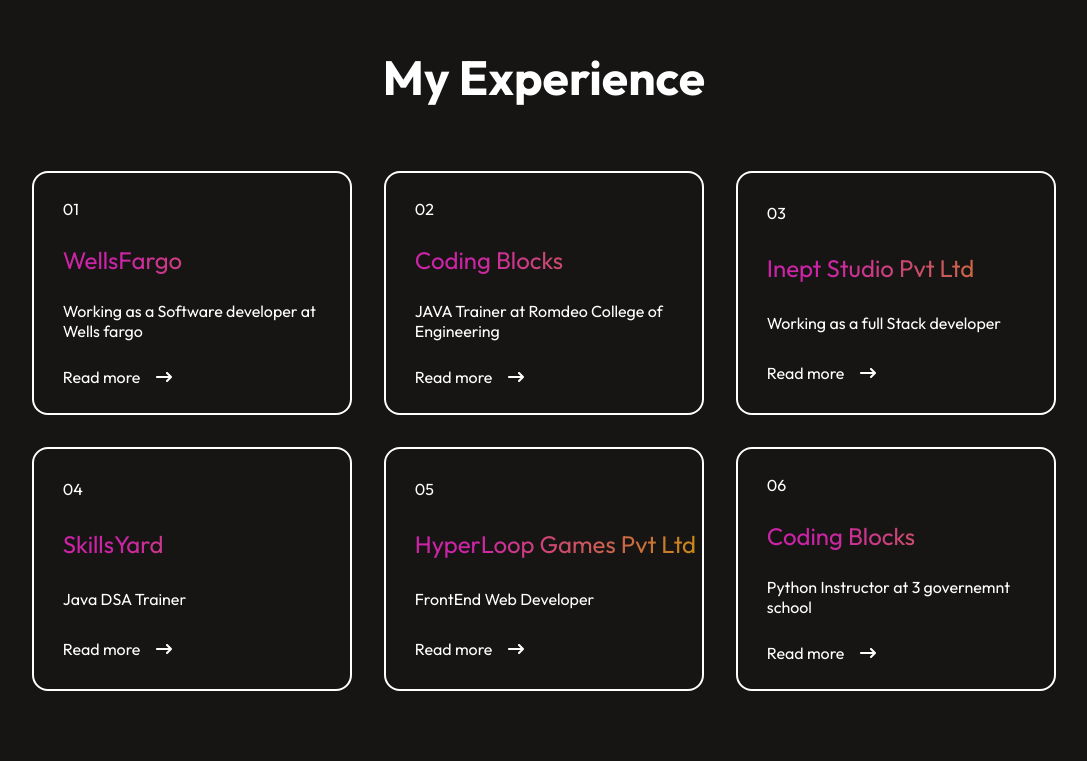
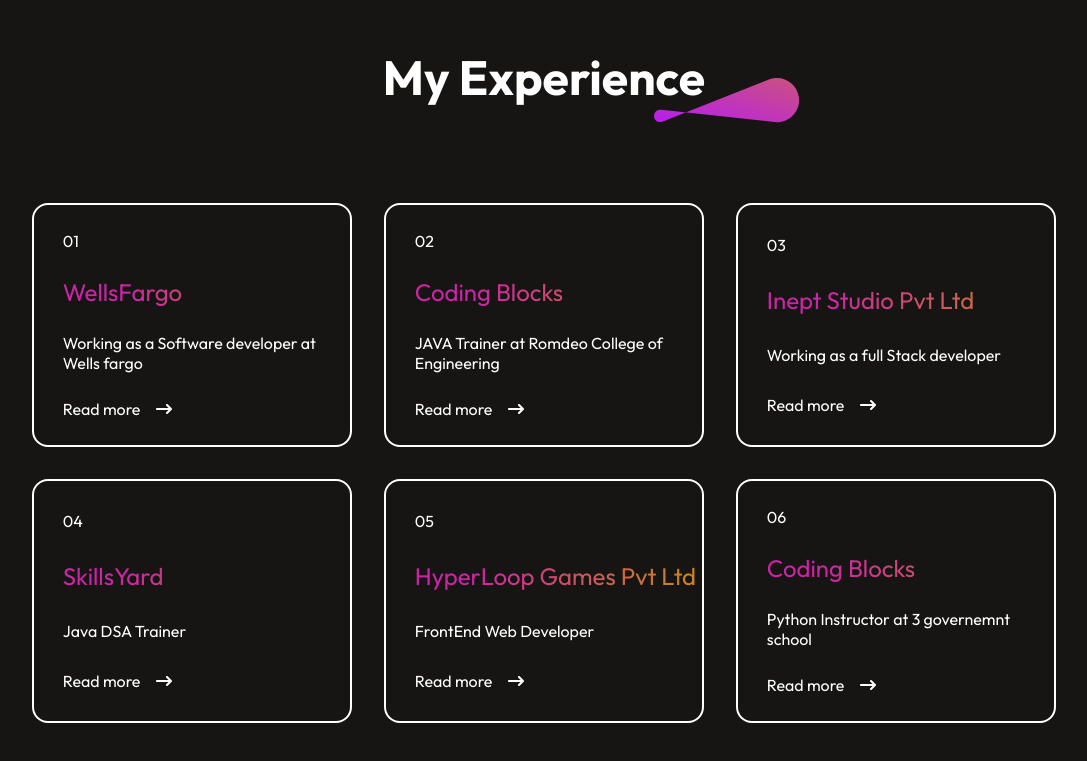
Before and after one commit to PankajPandey2001/portfolio-react, a React (Create React App) app: page / in a window 1280 px wide. Shown: the part 1633-2394 px from the top of the page, without its empty margins (96-1183 px from the left). Built offline with nearby package versions, Linux system fonts and the light colour scheme.

Commit message:
adding dynamic content display

```diff
--- a/src/App.js
+++ b/src/App.js
@@ -16,6 +16,8 @@
         <About/>
 
         <Experience/>
+
+
        </div>
    ) ;
 
--- a/src/components/Experiences/Experience.js
+++ b/src/components/Experiences/Experience.js
@@ -1,6 +1,8 @@
 import './experience.css';
 
 import Section from '../Section(for Experience)/Section';
+
+import img1 from '../../assets/nav_underline.svg' ;
 
 
 const Experience = () =>{
@@ -12,6 +14,14 @@
 
 
              <h1 className='experience-heading'> My Experience</h1>
+
+
+             <div className='experience-position'>  {/*/ ye div banaya hai taaki isko position ko relative karke
+                  img ko apne according kahin bhi set kar sakein
+                // */}
+
+                <img src={img1}></img>
+             </div>
       <div className='experience-grid'>
 
 
--- a/src/components/Experiences/experience.css
+++ b/src/components/Experiences/experience.css
@@ -15,8 +15,25 @@
 
     font-size: 3rem;
 
-    margin-bottom: 4rem;
+    margin-bottom: 5rem;
     padding-top: 2rem;
+}
+
+.experience-position{
+
+    position: relative;
+
+    height: 1rem;
+}
+.experience-position img{
+
+    position: absolute;
+    height: 3rem;
+
+    top: -110px;
+    left: 750px;
+
+    z-index: -1;
 }
 
 .experience-grid{
```
